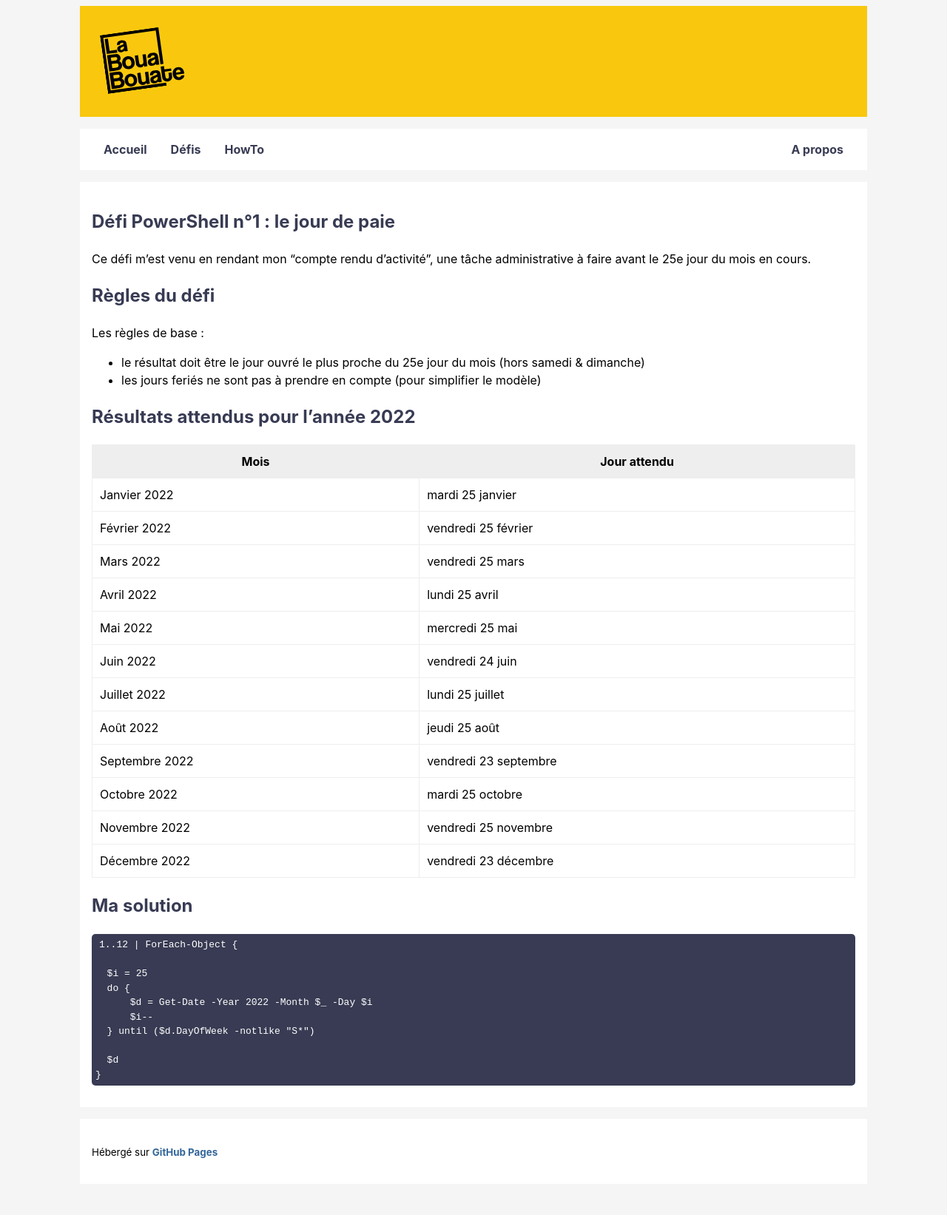
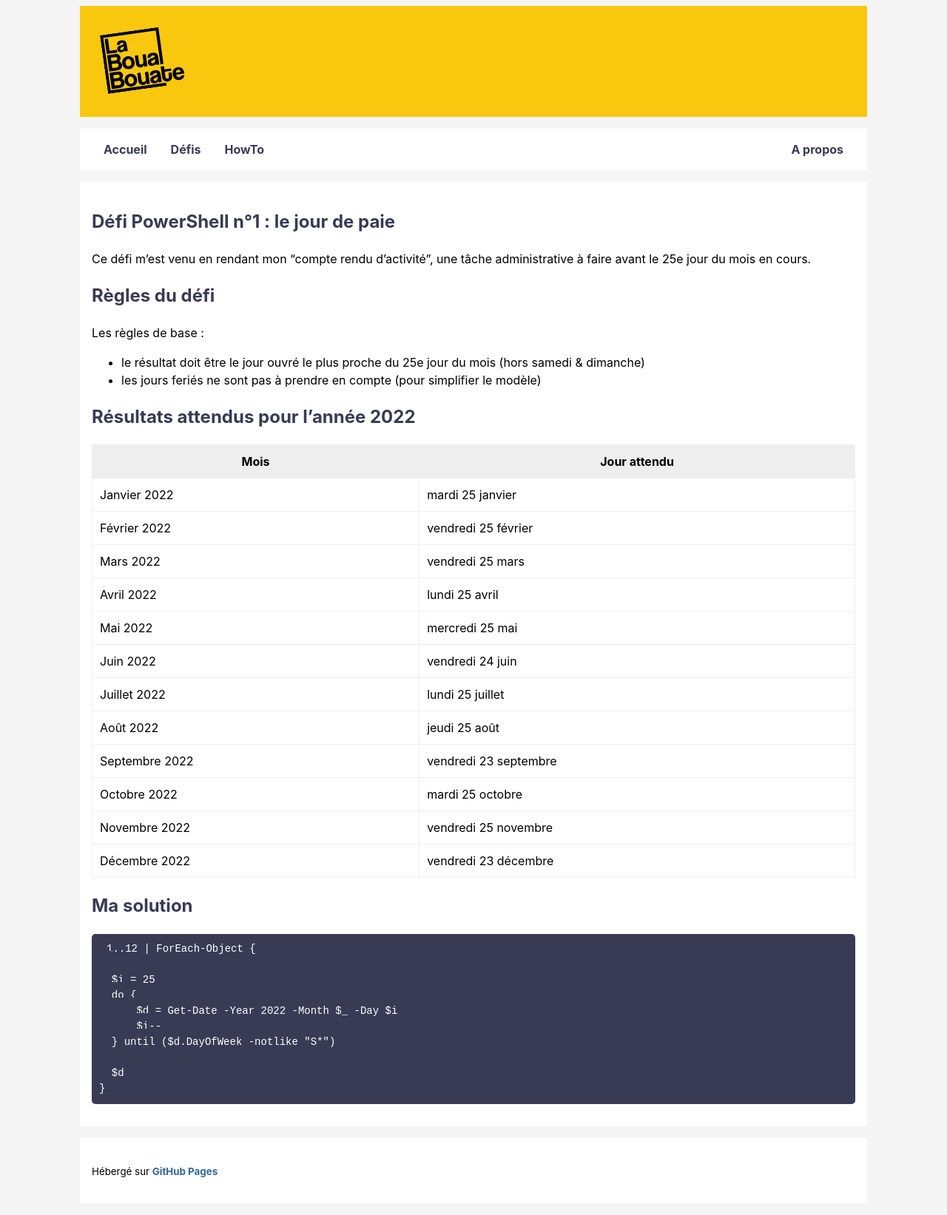
Before and after one commit to leobouard/leobouard.github.io, a Jekyll site: the page built from powershell/challenges/1_jour-de-paie.md, in a window 1280 px wide. Shown: the whole page at 74% size. Built offline with Jekyll 4.4.1, drawn with Linux system fonts in a browser that asks for light colours; our own code applies the rules of GitHub Pages for plain Markdown files; before the commit the page ends 1617 px from its top, so only the background shows below that.

Commit message:
Update style.scss

```diff
--- a/assets/css/style.scss
+++ b/assets/css/style.scss
@@ -128,8 +128,8 @@ section {
         color: #fff;
         border: none;
         border-radius: 5px;
-        padding: 5px;
-        font-size: 13px;
+        padding: 10px;
+        font-size: 14px;
     }
 
     /* --- TABLES --- */
```
